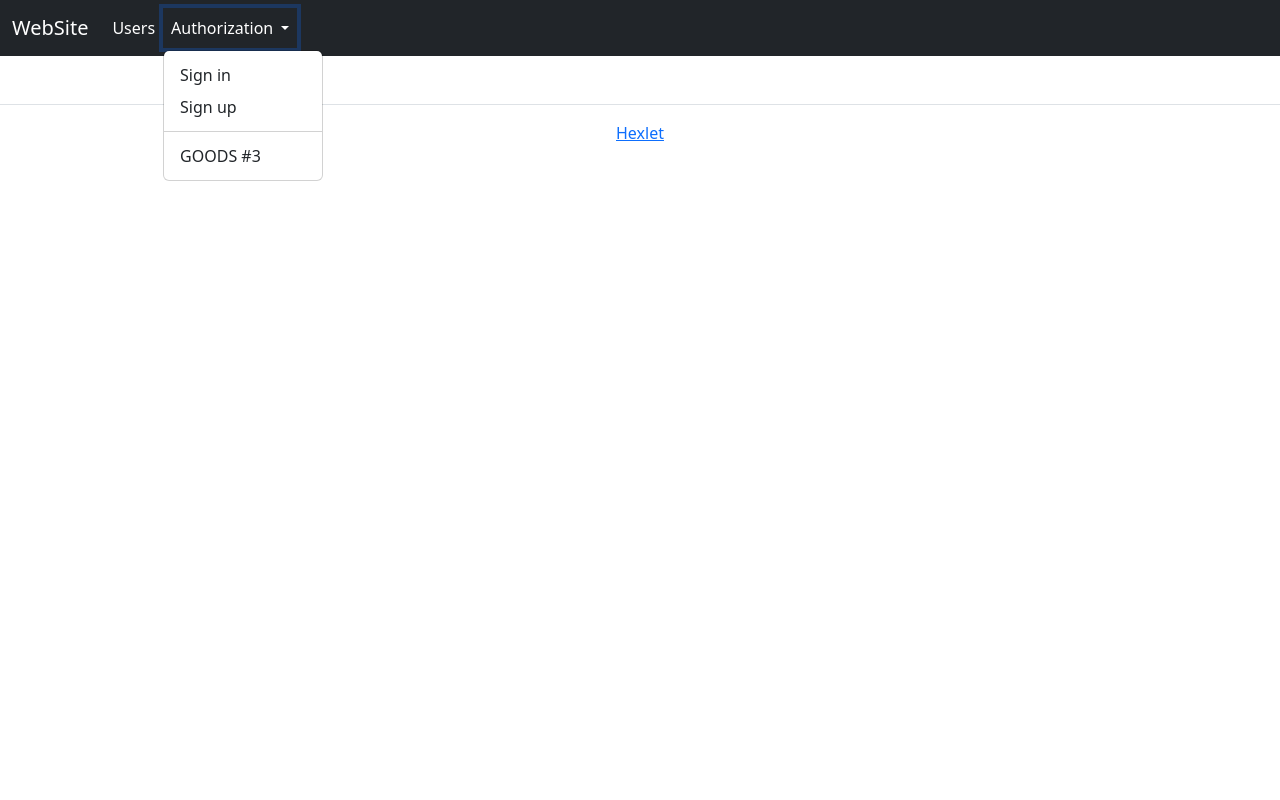
After one commit to alllexxx1/task-manager, a Django app: template task_manager/templates/layout.html in a window 1280 px wide, after a click on "Authorization". The commit adds this page. Run offline with Django 5.2, Linux system fonts and the light colour scheme; the template is opened without the code that fills it, so the values that code supplies are empty.

Commit message:
Add base structure of the main page Add django-bootstrap-5 in main dependnecies block Add managing of static files Add command in build script for collecting staticfiles

```diff
--- a/pyproject.toml
+++ b/pyproject.toml
@@ -21,6 +21,7 @@ dj-database-url = "^2.1.0"
 psycopg2-binary = "^2.9.9"
 whitenoise = "^6.6.0"
 gunicorn = "^21.2.0"
+django-bootstrap5 = "^23.4"
 
 
 [tool.poetry.group.dev.dependencies]
--- /dev/null
+++ b/task_manager/templates/footer.html
@@ -0,0 +1,7 @@
+<footer class="border-top py-3 mt-5 flex-shrink-0">
+  <div class="container">
+    <div class="text-center">
+      <a href="https://ru.hexlet.io/" target="_blank">Hexlet</a>
+    </div>
+  </div>
+</footer>
--- /dev/null
+++ b/task_manager/templates/header.html
@@ -0,0 +1,28 @@
+<header>
+  <nav class="navbar navbar-expand-lg navbar-dark bg-dark">
+    <div class="container-fluid">
+      <a class="navbar-brand" href="#">WebSite</a>
+      <button class="navbar-toggler" type="button" data-bs-toggle="collapse" data-bs-target="#navbarSupportedContent" aria-controls="navbarSupportedContent" aria-expanded="false" aria-label="Toggle navigation">
+        <span class="navbar-toggler-icon"></span>
+      </button>
+      <div class="collapse navbar-collapse" id="navbarSupportedContent">
+        <ul class="navbar-nav me-auto mb-2 mb-lg-0">
+          <li class="nav-item">
+            <a class="nav-link active" aria-current="page" href="#">Users</a>
+          </li>
+          <li class="nav-item dropdown">
+            <a class="nav-link dropdown-toggle" href="#" id="navbarDropdown" role="button" data-bs-toggle="dropdown" aria-expanded="false">
+              Authorization
+            </a>
+            <ul class="dropdown-menu" aria-labelledby="navbarDropdown">
+              <li><a class="dropdown-item" href="#">Sign in</a></li>
+              <li><a class="dropdown-item" href="#">Sign up</a></li>
+              <li><hr class="dropdown-divider"></li>
+              <li><a class="dropdown-item" href="#">GOODS #3</a></li>
+            </ul>
+          </li>
+        </ul>
+      </div>
+    </div>
+  </nav>
+</header>
--- /dev/null
+++ b/task_manager/templates/layout.html
@@ -0,0 +1,22 @@
+<!DOCTYPE html>
+<html lang="en">
+  <head>
+    <meta charset="UTF-8">
+    <meta name="viewport" content="width=device-width, initial-scale=1.0, shrink-to-fit=no">
+    <title>Task Manager</title>
+
+    <link href="https://cdn.jsdelivr.net/npm/bootstrap@5.3.2/dist/css/bootstrap.min.css" rel="stylesheet" integrity="sha384-T3c6CoIi6uLrA9TneNEoa7RxnatzjcDSCmG1MXxSR1GAsXEV/Dwwykc2MPK8M2HN" crossorigin="anonymous">
+    <link rel="stylesheet" href="https://cdn.jsdelivr.net/npm/bootstrap-icons@1.11.3/font/bootstrap-icons.min.css">
+    <script src="https://cdn.jsdelivr.net/npm/bootstrap@5.3.2/dist/js/bootstrap.bundle.min.js" integrity="sha384-C6RzsynM9kWDrMNeT87bh95OGNyZPhcTNXj1NW7RuBCsyN/o0jlpcV8Qyq46cDfL" crossorigin="anonymous"></script>
+  </head>
+  <body class="min-vh-100 d-flex flex-column">
+
+  {% include 'header.html' %}
+
+  {% block content %}
+  {% endblock %}
+
+  {% include 'footer.html' %}
+
+  </body>
+</html>
```
Also changed, not shown: task_manager/settings.py (+7 -7 lines), task_manager/templates/index.html (+11 -1 lines), 2 other files.
